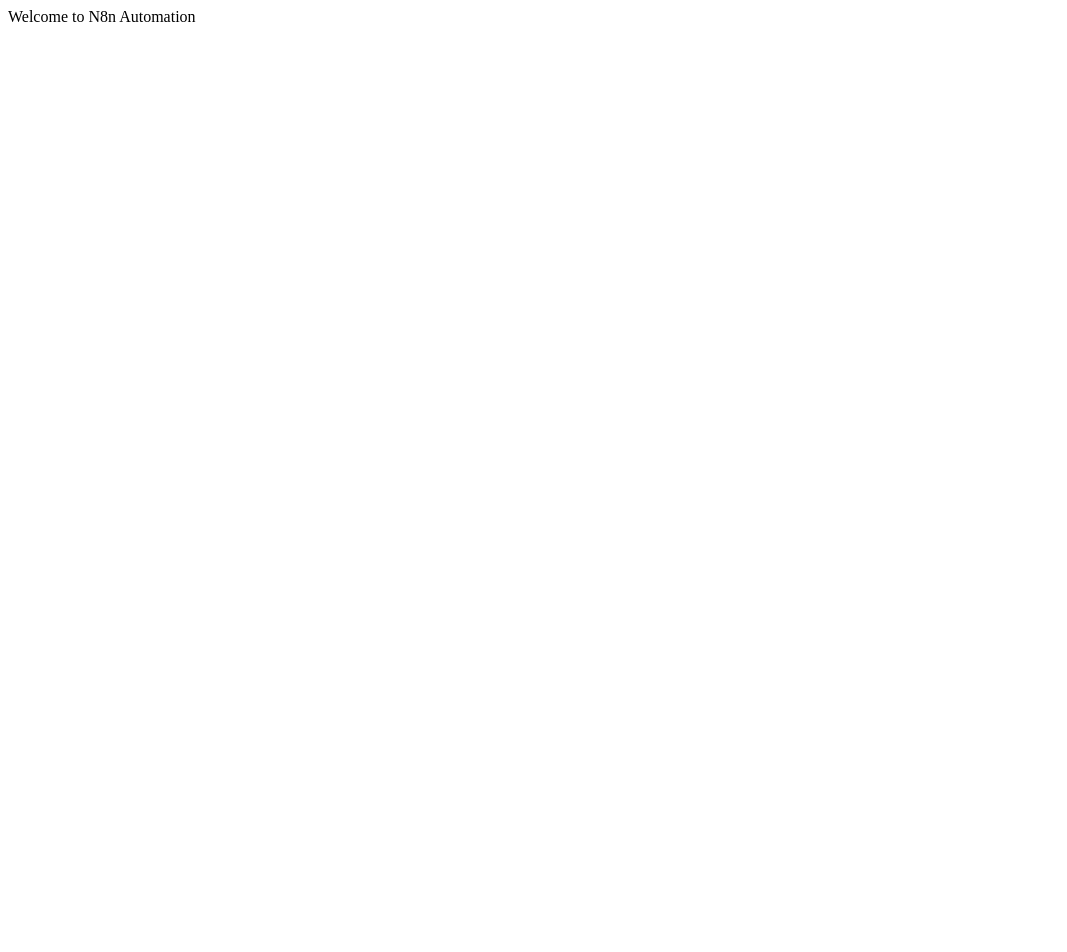
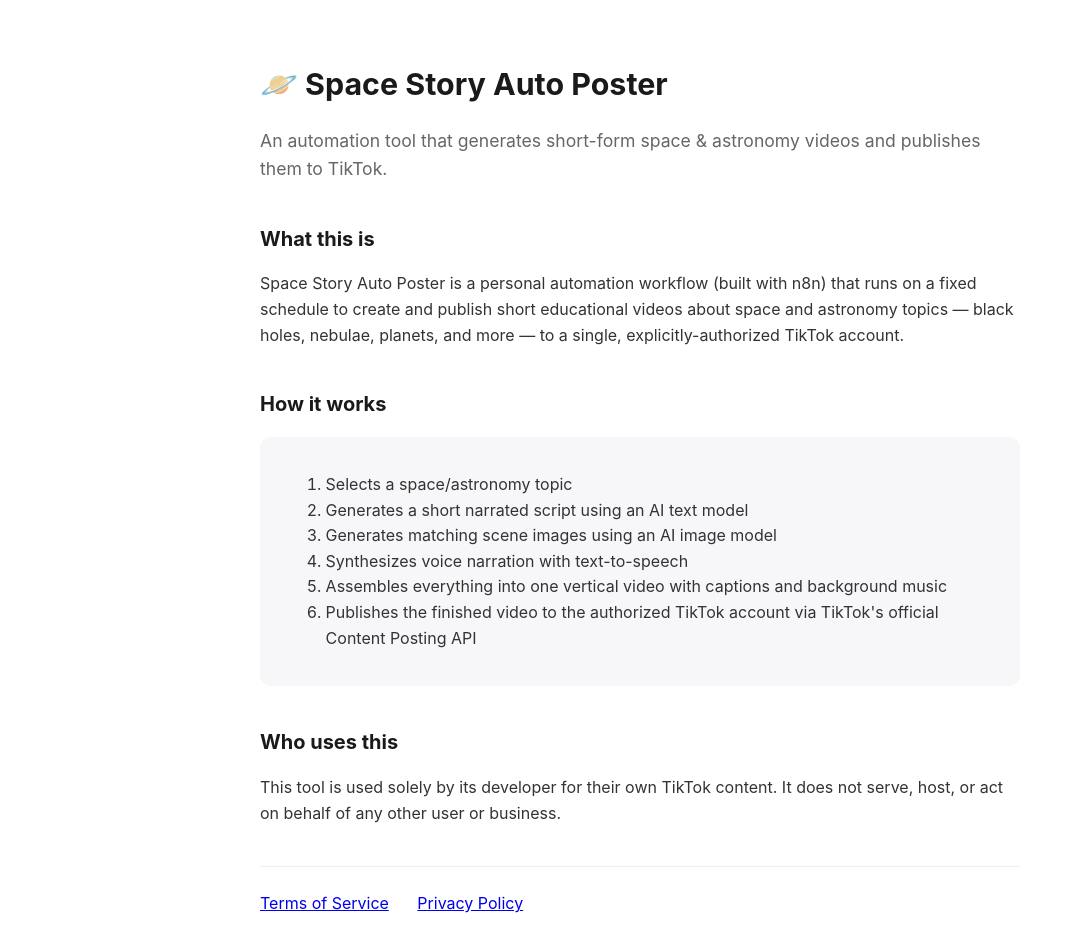
Before and after one commit to lwannaung9699-dev/lwannaung9699-dev.github.io, a plain HTML site: page index.html in a window 1280 px wide. Shown: the whole page, without its empty margins (0-1067 px from the left). Before the commit the page ends 800 px from the top, so only its background shows below. Drawn offline with Linux system fonts and the light colour scheme.

Commit message:
Update index.html

```diff
--- a/index.html
+++ b/index.html
@@ -1 +1,47 @@
-Welcome to N8n Automation
+<!DOCTYPE html>
+<html lang="en">
+<head>
+<meta charset="UTF-8">
+<meta name="viewport" content="width=device-width, initial-scale=1.0">
+<title>Space Story Auto Poster</title>
+<style>
+  body { font-family: -apple-system, BlinkMacSystemFont, "Segoe UI", Roboto, Arial, sans-serif; max-width: 760px; margin: 0 auto; padding: 40px 20px; line-height: 1.6; color: #1a1a1a; }
+  h1 { font-size: 1.9em; margin-bottom: 0.2em; }
+  .tagline { color: #666; font-size: 1.1em; margin-bottom: 2em; }
+  h2 { font-size: 1.25em; margin-top: 2em; }
+  p, li { color: #333; }
+  .steps { background: #f7f7f9; border-radius: 10px; padding: 1.2em 1.6em; }
+  .links { margin-top: 2.5em; padding-top: 1.5em; border-top: 1px solid #eee; }
+  .links a { margin-right: 1.5em; }
+</style>
+</head>
+<body>
+
+<h1>🪐 Space Story Auto Poster</h1>
+<p class="tagline">An automation tool that generates short-form space &amp; astronomy videos and publishes them to TikTok.</p>
+
+<h2>What this is</h2>
+<p>Space Story Auto Poster is a personal automation workflow (built with n8n) that runs on a fixed schedule to create and publish short educational videos about space and astronomy topics — black holes, nebulae, planets, and more — to a single, explicitly-authorized TikTok account.</p>
+
+<h2>How it works</h2>
+<div class="steps">
+  <ol>
+    <li>Selects a space/astronomy topic</li>
+    <li>Generates a short narrated script using an AI text model</li>
+    <li>Generates matching scene images using an AI image model</li>
+    <li>Synthesizes voice narration with text-to-speech</li>
+    <li>Assembles everything into one vertical video with captions and background music</li>
+    <li>Publishes the finished video to the authorized TikTok account via TikTok's official Content Posting API</li>
+  </ol>
+</div>
+
+<h2>Who uses this</h2>
+<p>This tool is used solely by its developer for their own TikTok content. It does not serve, host, or act on behalf of any other user or business.</p>
+
+<div class="links">
+  <a href="./terms.html">Terms of Service</a>
+  <a href="./privacy.html">Privacy Policy</a>
+</div>
+
+</body>
+</html>
```
